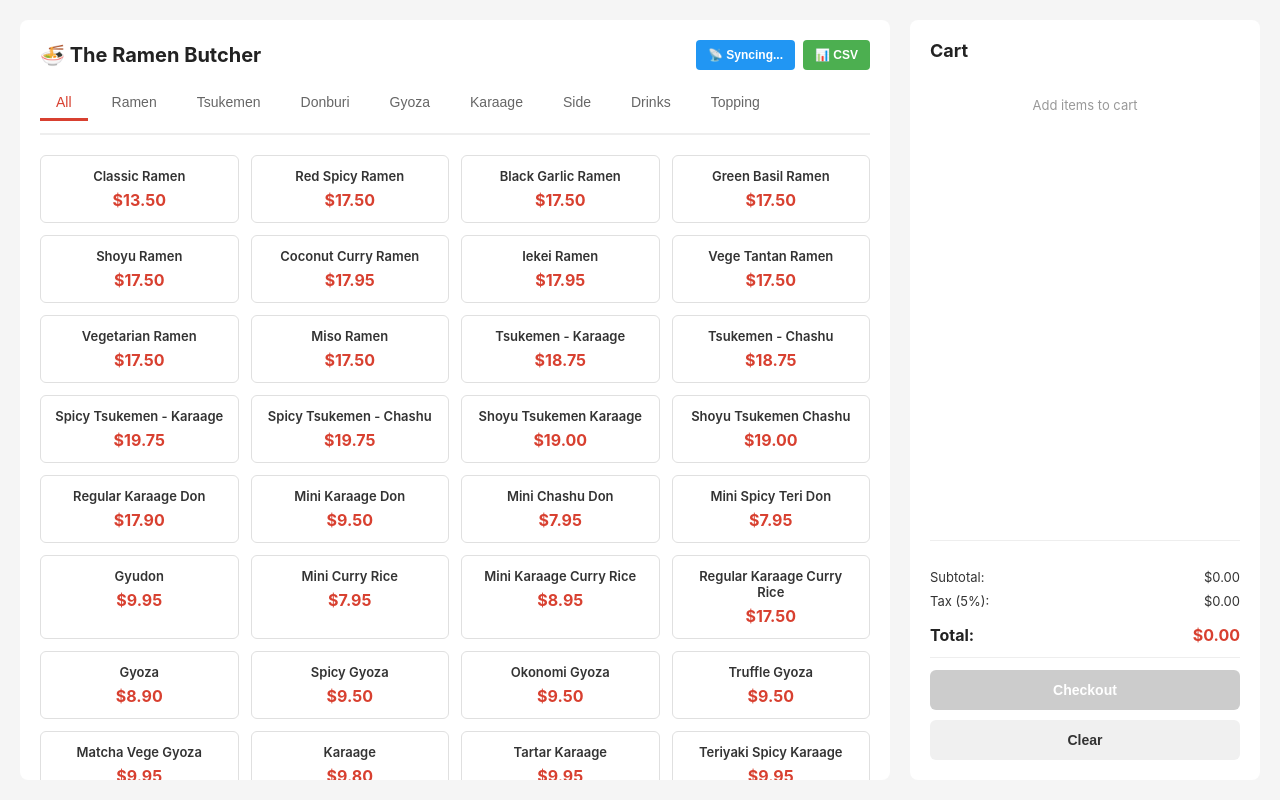
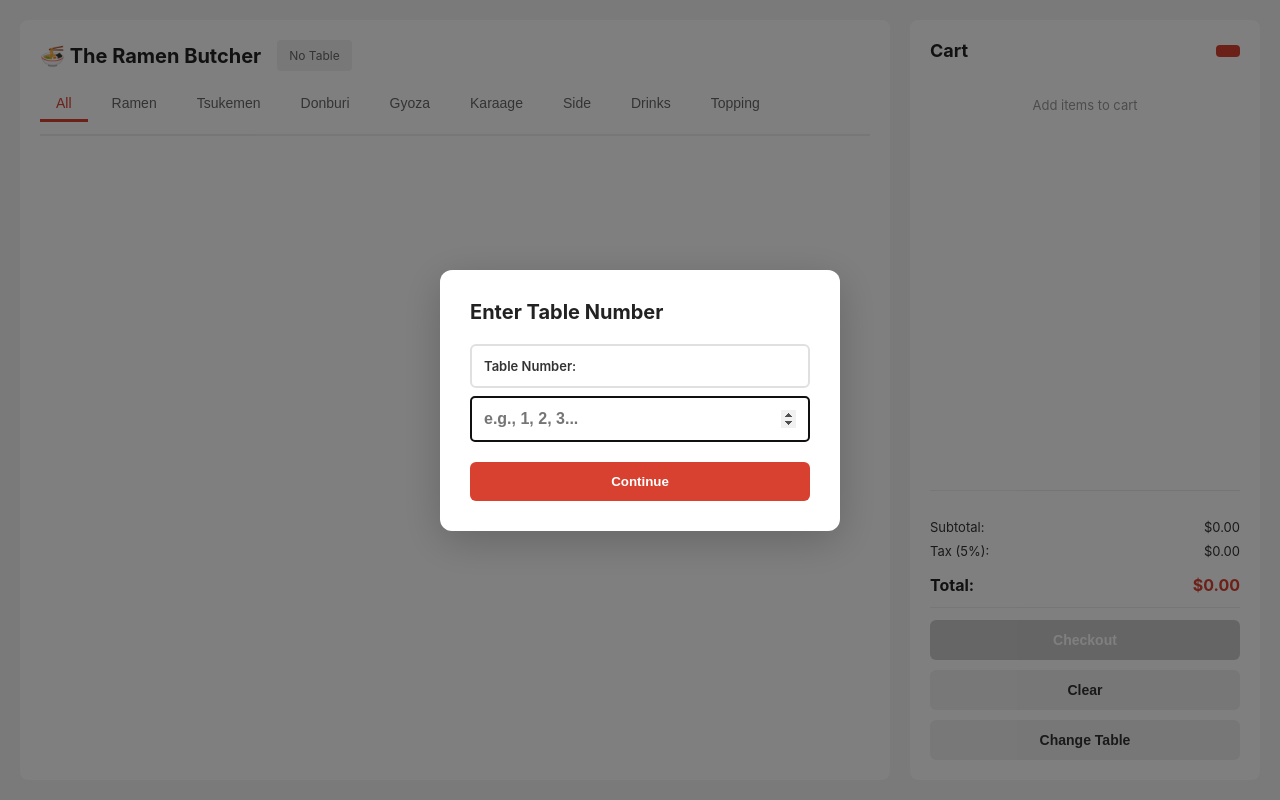
Before and after one commit to icecokeca-jp/pos, a plain HTML site: page index.html in a window 1280 px wide. Drawn offline with Linux system fonts and the light colour scheme.

Commit message:
Update index.html

```diff
--- a/index.html
+++ b/index.html
@@ -47,42 +47,24 @@
             color: #222;
         }
 
+        .table-info {
+            font-size: 12px;
+            color: #666;
+            background: #f0f0f0;
+            padding: 8px 12px;
+            border-radius: 4px;
+            margin-left: 16px;
+        }
+
+        .table-info.active {
+            background: #d84030;
+            color: white;
+            font-weight: 600;
+        }
+
         .header-buttons {
             display: flex;
             gap: 8px;
-        }
-
-        .export-btn, .status-btn {
-            padding: 8px 12px;
-            border: none;
-            border-radius: 4px;
-            cursor: pointer;
-            font-size: 12px;
-            font-weight: 600;
-            transition: background 0.2s;
-        }
-
-        .export-btn {
-            background: #4CAF50;
-            color: white;
-        }
-
-        .export-btn:hover {
-            background: #45a049;
-        }
-
-        .status-btn {
-            background: #2196F3;
-            color: white;
-            cursor: default;
-        }
-
-        .status-btn.synced {
-            background: #4CAF50;
-        }
-
-        .status-btn.error {
-            background: #f44336;
         }
 
         .category-tabs {
@@ -162,11 +144,26 @@
             height: 100%;
         }
 
+        .cart-header {
+            display: flex;
+            justify-content: space-between;
+            align-items: center;
+            margin-bottom: 16px;
+        }
+
         .cart-title {
             font-size: 18px;
             font-weight: 700;
-            margin-bottom: 16px;
             color: #222;
+        }
+
+        .cart-table {
+            font-size: 12px;
+            padding: 6px 12px;
+            background: #d84030;
+            color: white;
+            border-radius: 4px;
+            font-weight: 600;
         }
 
         .cart-items {
@@ -428,13 +425,26 @@
     </style>
 </head>
 <body>
+    <!-- Table Number Modal -->
+    <div id="tableModal" class="modal">
+        <div class="modal-content">
+            <h2>Enter Table Number</h2>
+
+            <div style="margin-bottom: 20px;">
+                <label style="display: block; font-size: 13px; font-weight: 600; margin-bottom: 8px; color: #333;">Table Number:</label>
+                <input type="number" id="tableNumber" min="1" max="100" placeholder="e.g., 1, 2, 3..." style="width: 100%; padding: 12px; border: 2px solid #ddd; border-radius: 4px; font-size: 16px; box-sizing: border-box; font-weight: 600;" autofocus>
+            </div>
+
+            <button class="confirm-btn" onclick="setTableNumber()" style="width: 100%; padding: 12px; border: none; border-radius: 6px; background: #d84030; color: white; font-weight: 600; cursor: pointer;">Continue</button>
+        </div>
+    </div>
+
     <div class="container">
         <div class="menu-section">
             <div class="menu-header">
-                <div class="menu-title">🍜 The Ramen Butcher</div>
-                <div class="header-buttons">
-                    <button class="status-btn" id="statusBtn">📡 Syncing...</button>
-                    <button class="export-btn" onclick="exportToCSV()">📊 CSV</button>
+                <div style="display: flex; align-items: center;">
+                    <div class="menu-title">🍜 The Ramen Butcher</div>
+                    <div class="table-info" id="tableInfo">No Table</div>
                 </div>
             </div>
 
@@ -454,7 +464,10 @@
         </div>
 
         <div class="cart-section">
-            <div class="cart-title">Cart</div>
+            <div class="cart-header">
+                <div class="cart-title">Cart</div>
+                <div class="cart-table" id="cartTableNumber"></div>
+            </div>
 
             <div class="cart-items" id="cartItems">
                 <div class="empty-message">Add items to cart</div>
@@ -478,6 +491,7 @@
             <div class="checkout-section">
                 <button class="btn btn-primary" id="paymentBtn" disabled>Checkout</button>
                 <button class="btn btn-secondary" id="clearBtn">Clear</button>
+                <button class="btn btn-secondary" onclick="changeTable()">Change Table</button>
             </div>
         </div>
     </div>
@@ -575,11 +589,44 @@
         let cart = {};
         let currentCategory = 'all';
         let orders = [];
+        let tableNumber = null;
+
+        // 初期化: テーブル番号モーダルを表示
+        function initTable() {
+            document.getElementById('tableModal').style.display = 'flex';
+            document.getElementById('tableNumber').focus();
+        }
+
+        function setTableNumber() {
+            const tableInput = document.getElementById('tableNumber');
+            const number = parseInt(tableInput.value);
+
+            if (!number || number < 1 || number > 100) {
+                alert('Please enter a valid table number (1-100)');
+                return;
+            }
+
+            tableNumber = number;
+            document.getElementById('tableModal').style.display = 'none';
+            document.getElementById('tableInfo').textContent = `Table ${tableNumber}`;
+            document.getElementById('tableInfo').classList.add('active');
+            document.getElementById('cartTableNumber').textContent = `Table ${tableNumber}`;
+            loadOrders();
+            renderMenu();
+        }
+
+        function changeTable() {
+            cart = {};
+            updateCart();
+            document.getElementById('tableModal').style.display = 'flex';
+            document.getElementById('tableNumber').value = '';
+            document.getElementById('tableNumber').focus();
+        }
 
         // 初期化: ローカルストレージから注文履歴を読み込む
         function loadOrders() {
             try {
-                orders = JSON.parse(localStorage.getItem('ramenOrders') || '[]');
+                orders = JSON.parse(localStorage.getItem(`ramenOrders_table_${tableNumber}`) || '[]');
             } catch (e) {
                 orders = [];
             }
@@ -636,7 +683,7 @@
             const items = Object.values(cart);
 
             if (items.length === 0) {
-                cartItemsDiv.innerHTML = '<div class="empty-message">アイテムを追加してください</div>';
+                cartItemsDiv.innerHTML = '<div class="empty-message">Add items to cart</div>';
             } else {
                 cartItemsDiv.innerHTML = items.map(item => `
                     <div class="cart-item">
@@ -684,10 +731,17 @@
             updateCart();
         });
 
+        // Enter キーでテーブル番号設定
+        document.addEventListener('DOMContentLoaded', () => {
+            document.getElementById('tableNumber').addEventListener('keypress', (e) => {
+                if (e.key === 'Enter') {
+                    setTableNumber();
+                }
+            });
+        });
+
         // 初期化
-        loadOrders();
-        renderMenu();
-        updateSyncStatus('success');
+        window.addEventListener('load', initTable);
     </script>
 
     <script>
@@ -722,6 +776,7 @@
 
             const orderData = {
                 timestamp: new Date().toLocaleString('en-US'),
+                tableNumber: tableNumber,
                 paymentMethod: paymentMethod === 'cash' ? 'Cash' : 'Credit Card',
                 cardType: cardType || '-',
                 items: items.map(item => `${item.name}×${item.quantity}`).join(' | '),
@@ -735,17 +790,17 @@
                 ...orderData,
                 id: new Date().getTime()
             });
-            localStorage.setItem('ramenOrders', JSON.stringify(orders));
+            localStorage.setItem(`ramenOrders_table_${tableNumber}`, JSON.stringify(orders));
 
             // Google Sheetに記録
-            updateSyncStatus('syncing');
             await saveToGoogleSheet(orderData);
 
             const cardInfo = cardType ? ` (${cardType})` : '';
-            alert(`Payment Complete! ✅\nTotal: $${total.toFixed(2)}\nPayment Method: ${orderData.paymentMethod}${cardInfo}\n\n✨ Recorded in Google Sheet!`);
+            alert(`Payment Complete! ✅\nTable: ${tableNumber}\nTotal: $${total.toFixed(2)}\nPayment Method: ${orderData.paymentMethod}${cardInfo}\n\n✨ Recorded in Google Sheet!`);
 
             closePaymentModal();
-            document.getElementById('clearBtn').click();
+            cart = {};
+            updateCart();
         }
 
         async function saveToGoogleSheet(orderData) {
@@ -759,12 +814,8 @@
                 });
 
                 console.log('✅ Recorded to Google Sheet:', orderData);
-                updateSyncStatus('synced');
-                setTimeout(() => updateSyncStatus('success'), 2000);
             } catch (error) {
                 console.error('❌ Google Sheet Error:', error);
-                updateSyncStatus('error');
-                setTimeout(() => updateSyncStatus('success'), 2000);
             }
         }
 
@@ -795,9 +846,9 @@
                 return;
             }
 
-            let csv = 'Date,Payment Method,Card Type,Items,Subtotal,Tax,Total\n';
+            let csv = 'Date,Table,Payment Method,Card Type,Items,Subtotal,Tax,Total\n';
             orders.forEach(order => {
-                csv += `"${order.timestamp}","${order.paymentMethod}","${order.cardType}","${order.items}",${order.subtotal},${order.tax},${order.total}\n`;
+                csv += `"${order.timestamp}",${order.tableNumber},"${order.paymentMethod}","${order.cardType}","${order.items}",${order.subtotal},${order.tax},${order.total}\n`;
             });
 
             const blob = new Blob([csv], { type: 'text/csv;charset=utf-8;' });
@@ -805,7 +856,7 @@
             const url = URL.createObjectURL(blob);
 
             link.setAttribute('href', url);
-            link.setAttribute('download', `ramen_orders_${new Date().getTime()}.csv`);
+            link.setAttribute('download', `ramen_orders_table${tableNumber}_${new Date().getTime()}.csv`);
             link.style.visibility = 'hidden';
 
             document.body.appendChild(link);
```
